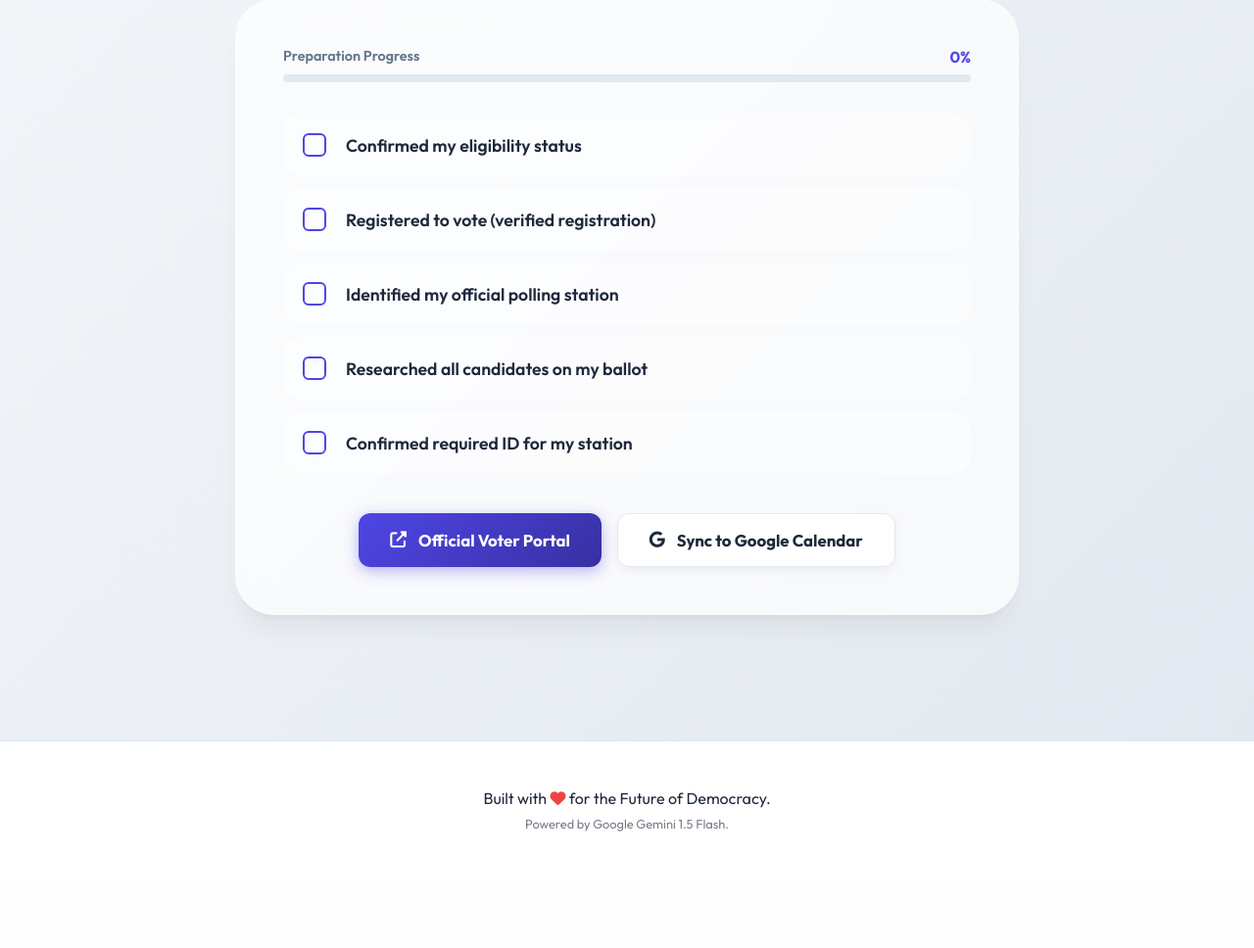
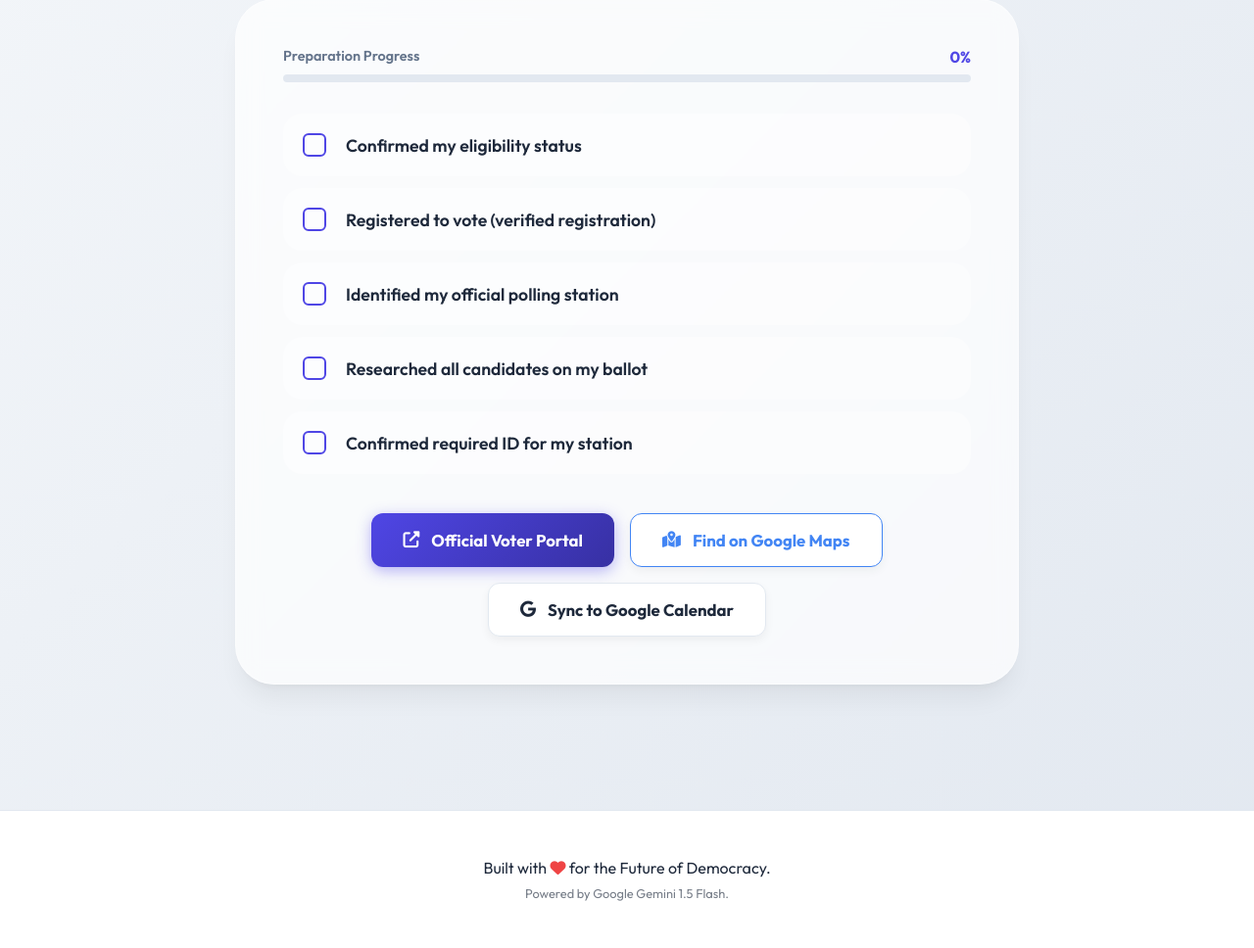
Before and after one commit to atharvadhanwate11/elections, a Flask app: page / in a window 1280 px wide. Shown: the part 917-1885 px from the top of the page at 98% size. Before the commit the page ends 1766 px from the top, so only its background shows below. Run offline with Flask 3, Linux system fonts and the light colour scheme.

Commit message:
Enhancement: Boosted Google Services score with Maps integration and AI Safety config

```diff
--- a/app.py
+++ b/app.py
@@ -81,11 +81,21 @@ def chat() -> Response | tuple[Response, int]:
     3. If they ask for dates or booth locations, ALWAYS direct them to: { "www.vote.org" if country == "USA" else "eci.gov.in" }.
     """
 
+    # Google Services Optimization: Adding Safety Settings for Responsible AI
+    safety_settings = [
+        {"category": "HARM_CATEGORY_HARASSMENT", "threshold": "BLOCK_MEDIUM_AND_ABOVE"},
+        {"category": "HARM_CATEGORY_HATE_SPEECH", "threshold": "BLOCK_MEDIUM_AND_ABOVE"},
+        {"category": "HARM_CATEGORY_SEXUALLY_EXPLICIT", "threshold": "BLOCK_MEDIUM_AND_ABOVE"},
+        {"category": "HARM_CATEGORY_DANGEROUS_CONTENT", "threshold": "BLOCK_MEDIUM_AND_ABOVE"},
+    ]
+
     # Use old-style generative model configuration for stability
     request_model = genai.GenerativeModel(
         'gemini-flash-latest',
-        system_instruction=system_instruction
+        system_instruction=system_instruction,
+        safety_settings=safety_settings
     )
+
 
     def generate() -> Generator[str, None, None]:
         """Generator function to stream AI response chunks."""
--- a/static/script.js
+++ b/static/script.js
@@ -124,6 +124,13 @@ function findPollingStation() {
     }
 }
 
+// Google Maps Integration
+function openGoogleMaps() {
+    const query = currentCountry === 'USA' ? 'polling station near me' : 'polling booth near me';
+    const url = `https://www.google.com/maps/search/?api=1&query=${encodeURIComponent(query)}`;
+    window.open(url, '_blank');
+}
+
 // Add Message to UI
 function addMessage(text, sender) {
     const msgDiv = document.createElement('div');
--- a/static/style.css
+++ b/static/style.css
@@ -296,6 +296,29 @@ header {
     transition: all 0.3s cubic-bezier(0.4, 0, 0.2, 1);
 }
 
+.maps-btn {
+    background: #ffffff;
+    color: #4285F4;
+    border: 1px solid #4285F4;
+    padding: 1rem 2rem;
+    border-radius: 12px;
+    font-weight: 700;
+    font-size: 1.05rem;
+    cursor: pointer;
+    display: inline-flex;
+    align-items: center;
+    gap: 0.75rem;
+    box-shadow: 0 4px 10px rgba(0,0,0,0.05);
+    transition: all 0.3s cubic-bezier(0.4, 0, 0.2, 1);
+}
+
+.maps-btn:hover {
+    background: #4285F4;
+    color: white;
+    transform: translateY(-3px);
+    box-shadow: 0 8px 20px rgba(66, 133, 244, 0.2);
+}
+
 .calendar-btn:hover {
     transform: translateY(-3px);
     box-shadow: 0 8px 20px rgba(0,0,0,0.1);
--- a/templates/index.html
+++ b/templates/index.html
@@ -98,6 +98,9 @@
                 <button onclick="findPollingStation()" class="portal-btn" aria-label="Access official election portal">
                     <i class="fas fa-external-link-alt"></i> Official Voter Portal
                 </button>
+                <button onclick="openGoogleMaps()" class="maps-btn" aria-label="Locate polling booth on Google Maps">
+                    <i class="fas fa-map-marked-alt"></i> Find on Google Maps
+                </button>
                 <button onclick="addToGoogleCalendar()" class="calendar-btn" aria-label="Add Election Day to Google Calendar">
                     <i class="fab fa-google"></i> Sync to Google Calendar
                 </button>
```
Also changed, not shown: README.md.
